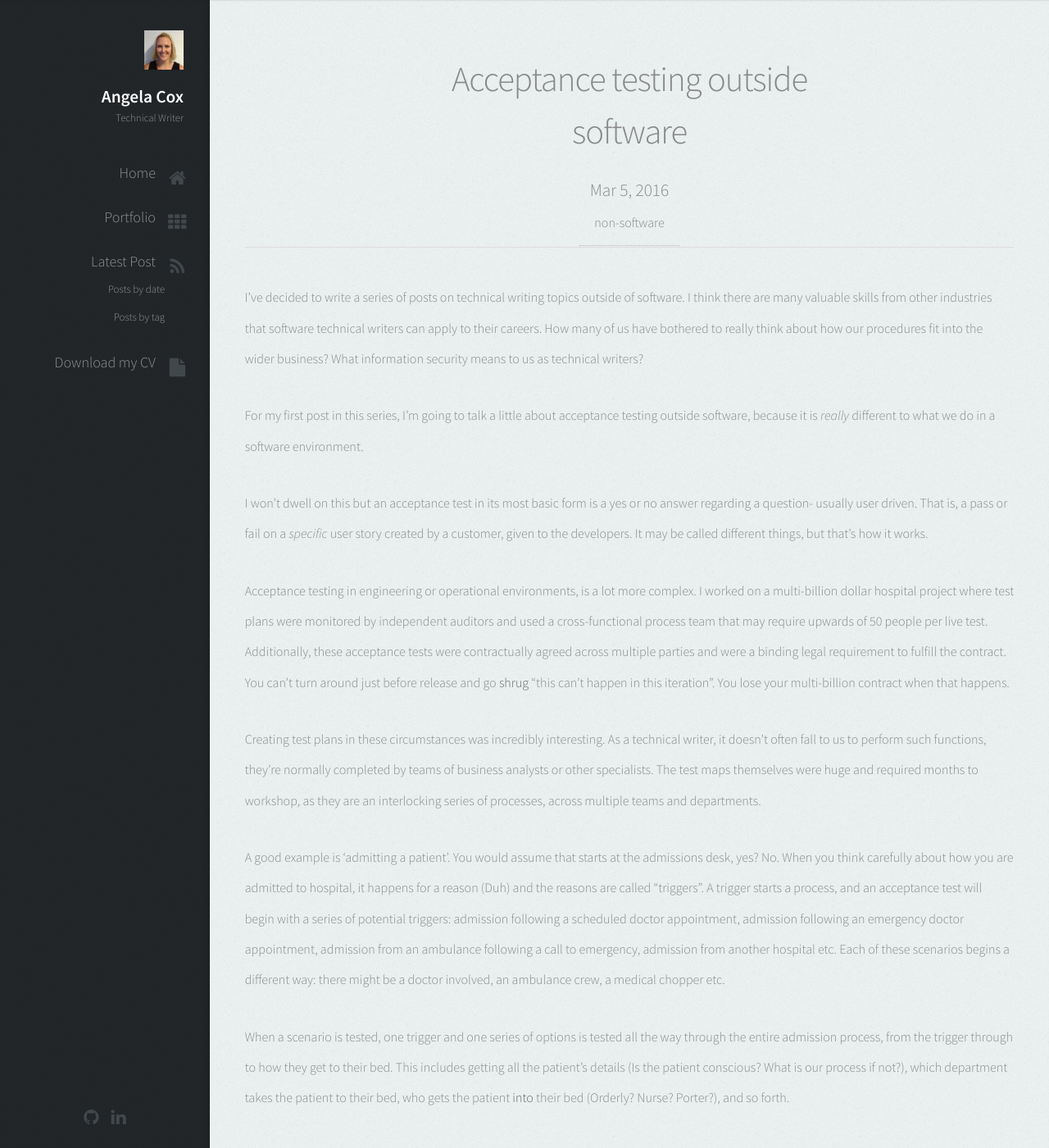
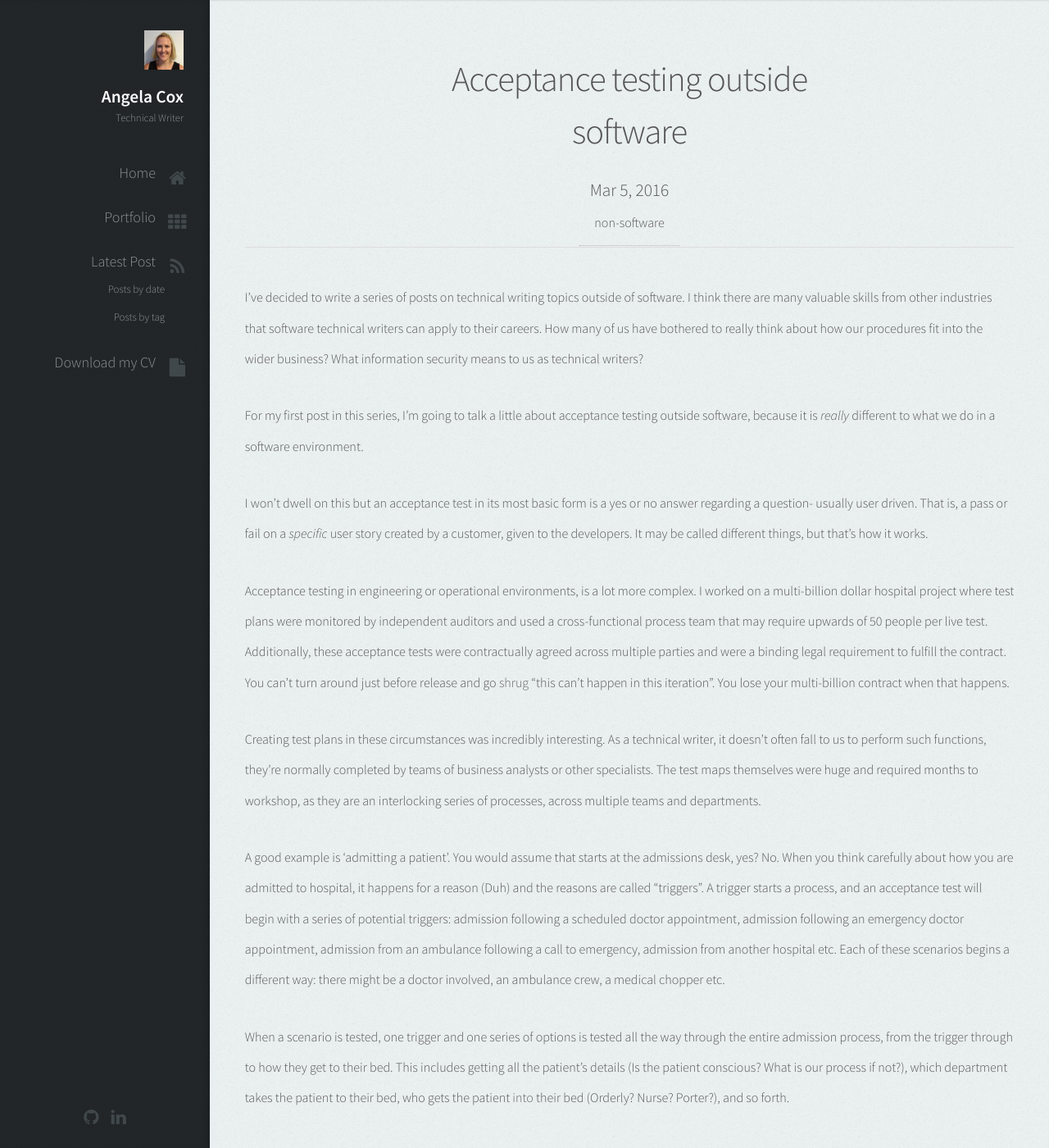
Before and after one commit to AngelaCox/UX-Portfolio, a Jekyll site: the page built from _posts/2016-03-05-acceptance-testing-outside-software.markdown, in a window 1280 px wide and 1400 px high. Shown: the whole window at 82% size. Built offline with Jekyll 4.4.1, drawn with Linux system fonts in a browser that asks for light colours.

Commit message:
Added contrast

```diff
--- a/assets/css/main.css
+++ b/assets/css/main.css
@@ -1569,7 +1569,7 @@
 		font-size: 19pt;
 		font-weight: 300;
 		line-height: 1.75em;
-		color: #888;
+		color: #555;
 	}
 
 		body.is-loading * {
@@ -1588,12 +1588,12 @@
 		font-size: 19pt;
 		font-weight: 300;
 		line-height: 1.75em;
-		color: #888;
+		color: #555;
 	}
 
 	h1, h2, h3, h4, h5, h6 {
 		font-weight: 300;
-		color: #666;
+		color: #333;
 		line-height: 1.5em;
 	}
 
@@ -1612,11 +1612,11 @@
 	}
 
 		h2.alt {
-			color: #888;
+			color: #555;
 		}
 
 			h2.alt strong {
-				color: #666;
+				color: #555;
 			}
 
 	h3 {
```
